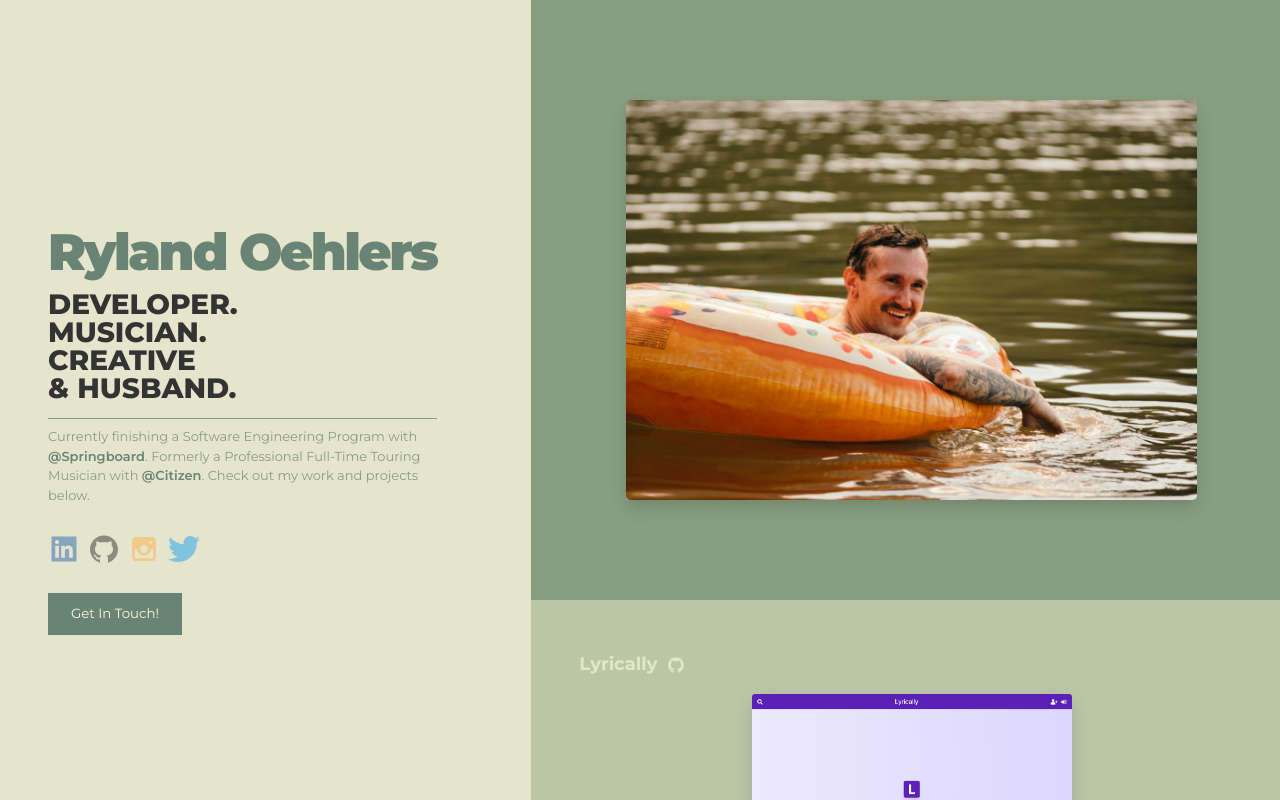
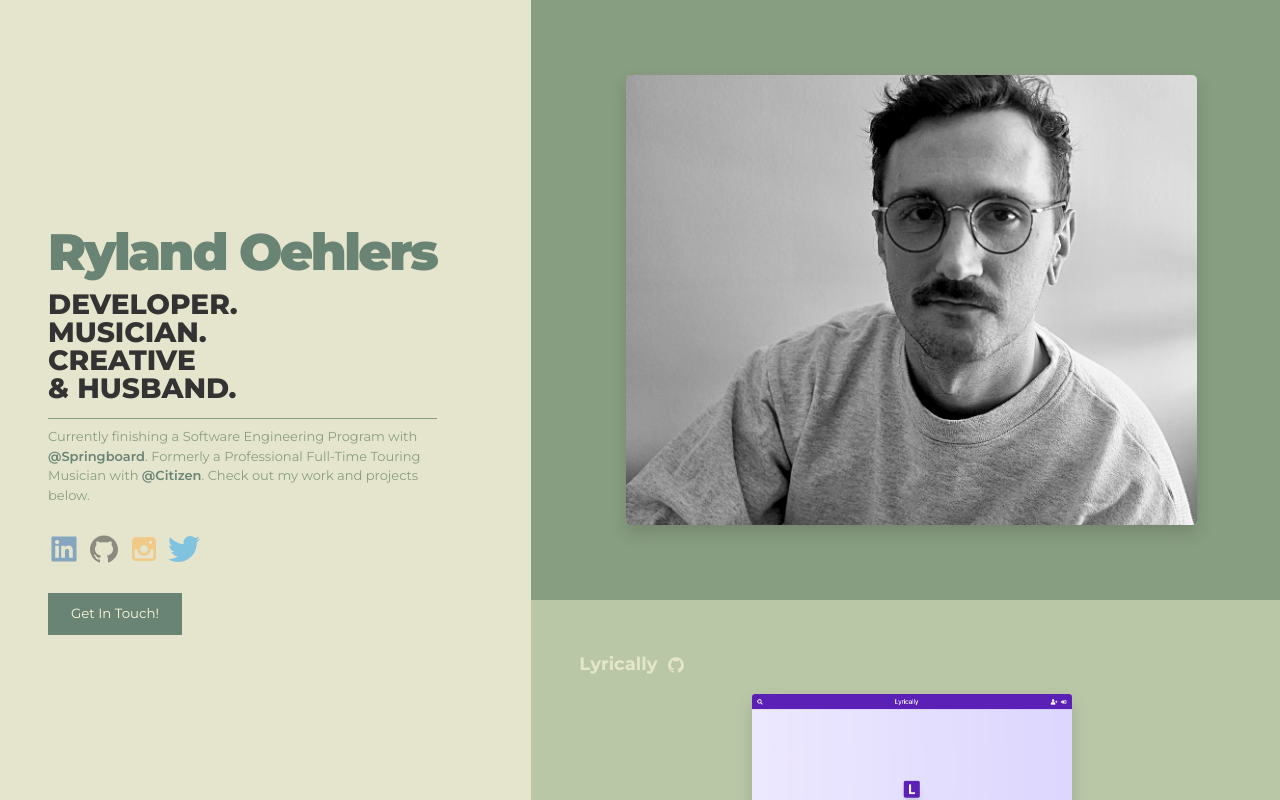
Before and after one commit to rylandinthesun/personal-portfolio-website, a React (Create React App) app: page / in a window 1280 px wide. Built offline with nearby package versions, Linux system fonts and the light colour scheme.

Commit message:
portrait change

```diff
--- a/src/pages/HomePage.js
+++ b/src/pages/HomePage.js
@@ -2,7 +2,7 @@ import React from 'react';
 import { AiFillLinkedin, AiFillGithub, AiOutlineSmile } from 'react-icons/ai';
 import { TiSocialInstagram } from 'react-icons/ti';
 import { FaTwitter } from 'react-icons/fa';
-import swimPic from '../images/swimpic.jpg';
+import selfPortrait from '../images/selfportrait.jpg';
 import Calculator from '../components/Calculator';
 import './HomePage.scss';
 import Lyrically from '../components/Lyrically';
@@ -76,10 +76,10 @@ const HomePage = () => {
 				</div>
 				<div className="col-sm-7 overflow-auto vh-100 ps-0 pe-0">
 					<div className="project-1 d-flex justify-content-center align-items-center">
-						<div style={{ height: '400px', width: '75%' }} className="text-center shadow row">
+						<div style={{ height: '450px', width: '75%' }} className="text-center shadow row">
 							<img
 								style={{ objectFit: 'cover', height: '100%', width: '100%' }}
-								src={swimPic}
+								src={selfPortrait}
 								className="img-fluid rounded-3 col px-0"
 								alt="Ryland swimming"
 							/>
```
Also changed, not shown: src/images/selfportrait.jpg (added).
